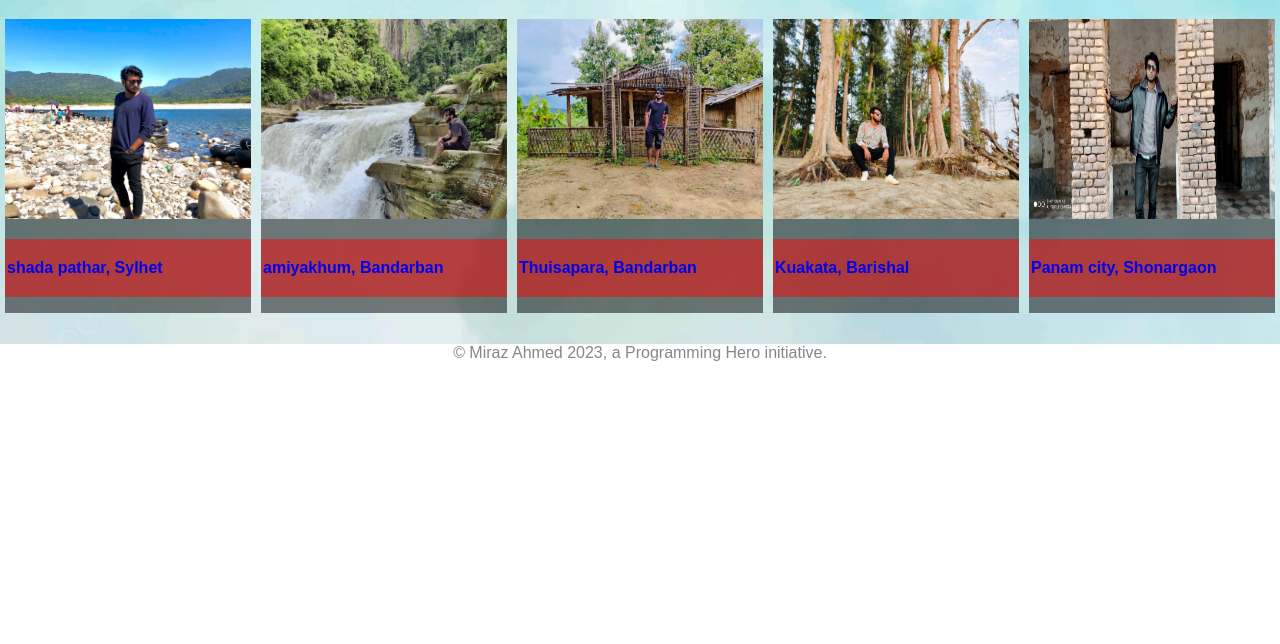
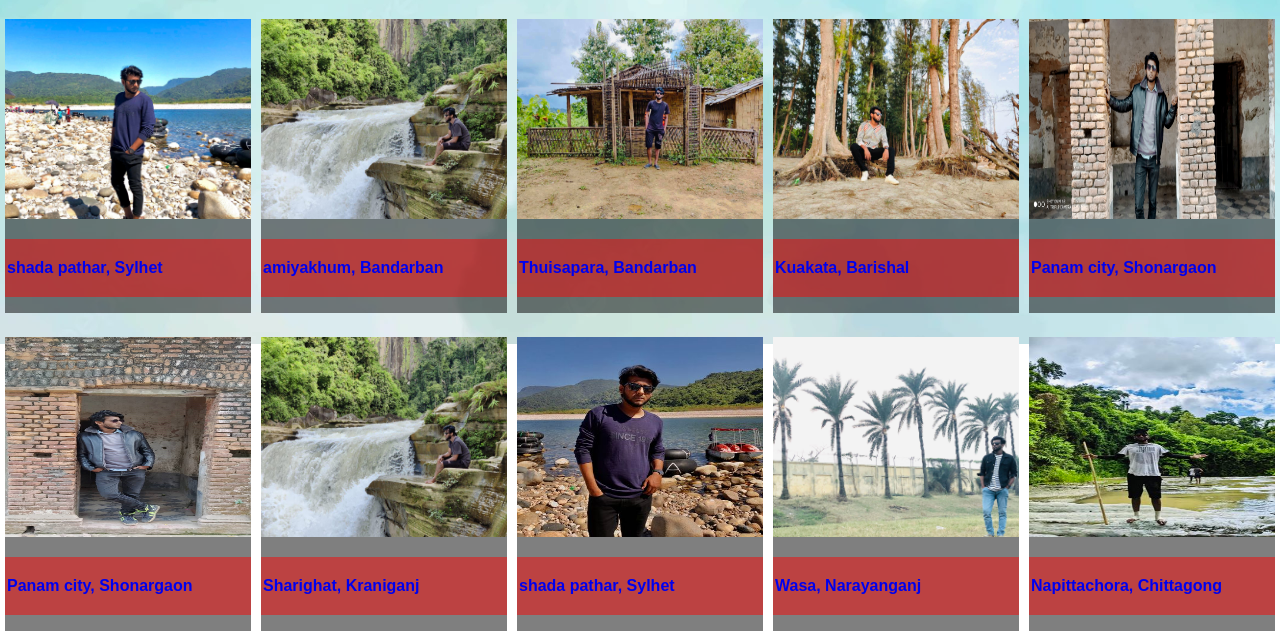
Before and after one commit to Mirazahmed0997/Developer-portfolio1, a plain HTML site: page Gallary.html in a window 1280 px wide. Shown: the part 156-800 px from the top of the page. Drawn offline with Linux system fonts and the light colour scheme.

Commit message:
addPhoto

```diff
--- a/Gallary.html
+++ b/Gallary.html
@@ -47,15 +47,42 @@
             </a>
         </div>
 
+        <div class="photos">
+            <a class="gallary" target="_blank" href="images/panam2.jpg">
+                <img id="im" src="images/panam2.jpg" alt="">
+                <p class="caption">Panam city, Shonargaon</p>
+
+            </a>
+            <a class="gallary" target="_blank" href="images/sharighat.jpg">
+                <img id="im" src=" images/amiyakhum.jpg" alt="Cinque Terre">
+                <p class="caption">Sharighat, Kraniganj
+                </p>
+
+            </a>
+            <a class="gallary" target="_blank" href="images/sylhet2.jpg">
+                <img id="im" src="images/sylhet2.jpg" alt="Cinque Terre">
+                <p class="caption">shada pathar, Sylhet</p>
+
+            </a>
+            <a class="gallary" target="_blank" href="images/wasa.jpg">
+                <img id="im" src="images/wasa.jpg" alt="Cinque Terre">
+                <p class="caption">Wasa, Narayanganj</p>
+
+            </a>
+            <a class="gallary" target="_blank" href="images/napittachora.jpg">
+                <img id="im" src="images/napittachora.jpg" alt="Cinque Terre">
+                <p class="caption">Napittachora, Chittagong</p>
+
+            </a>
+        </div>
+
 
 
 
 
         </div>
     </header>
-    <footer>
-        © Miraz Ahmed 2023, a Programming Hero initiative.
-    </footer>
+
 </body>
 
 </html>
--- a/style.css
+++ b/style.css
@@ -148,8 +148,8 @@ footer {
 #im:hover {
     width: 400px;
     height: 400px;
+    position: absolute;
 
-    position: relative;
 }
 
 
```
